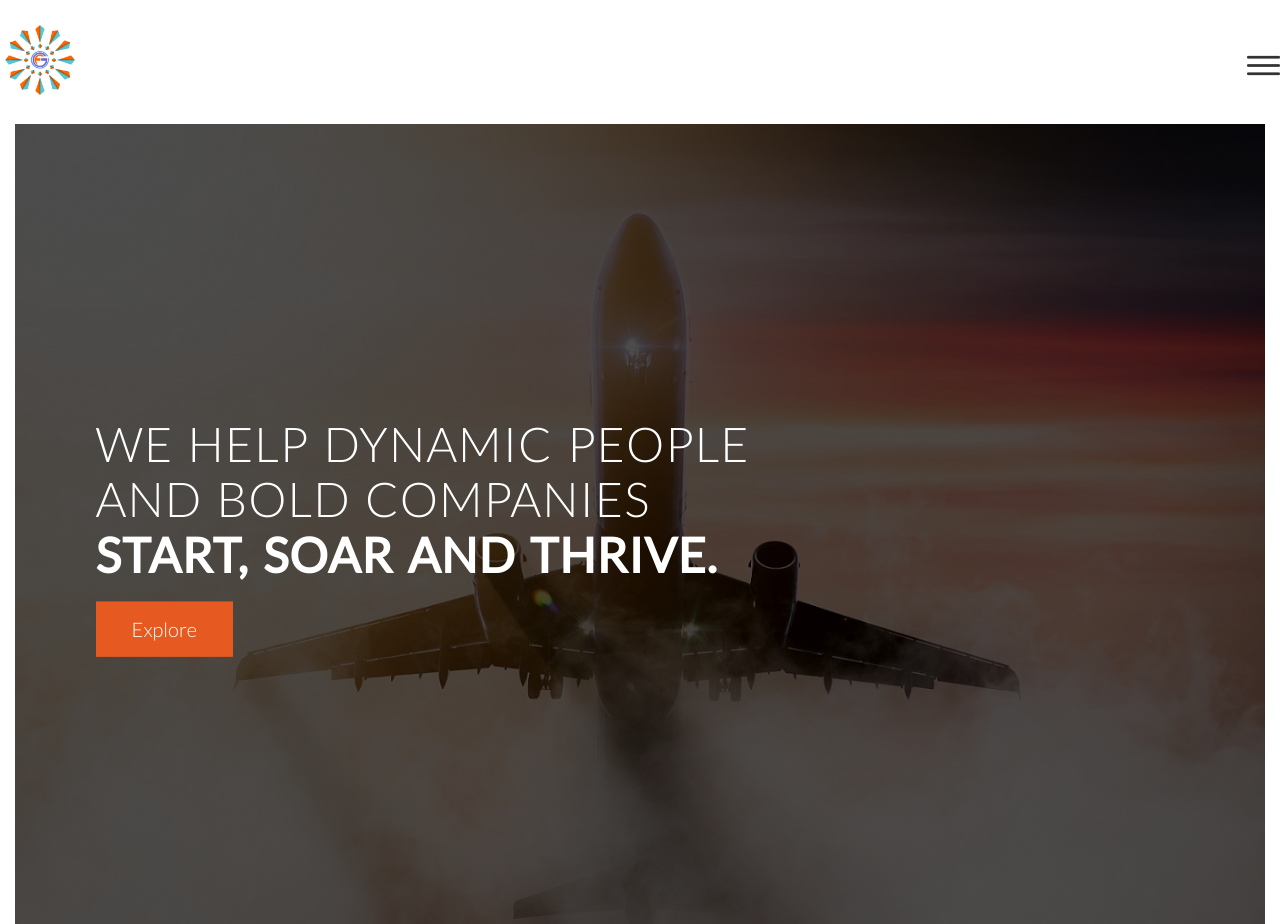
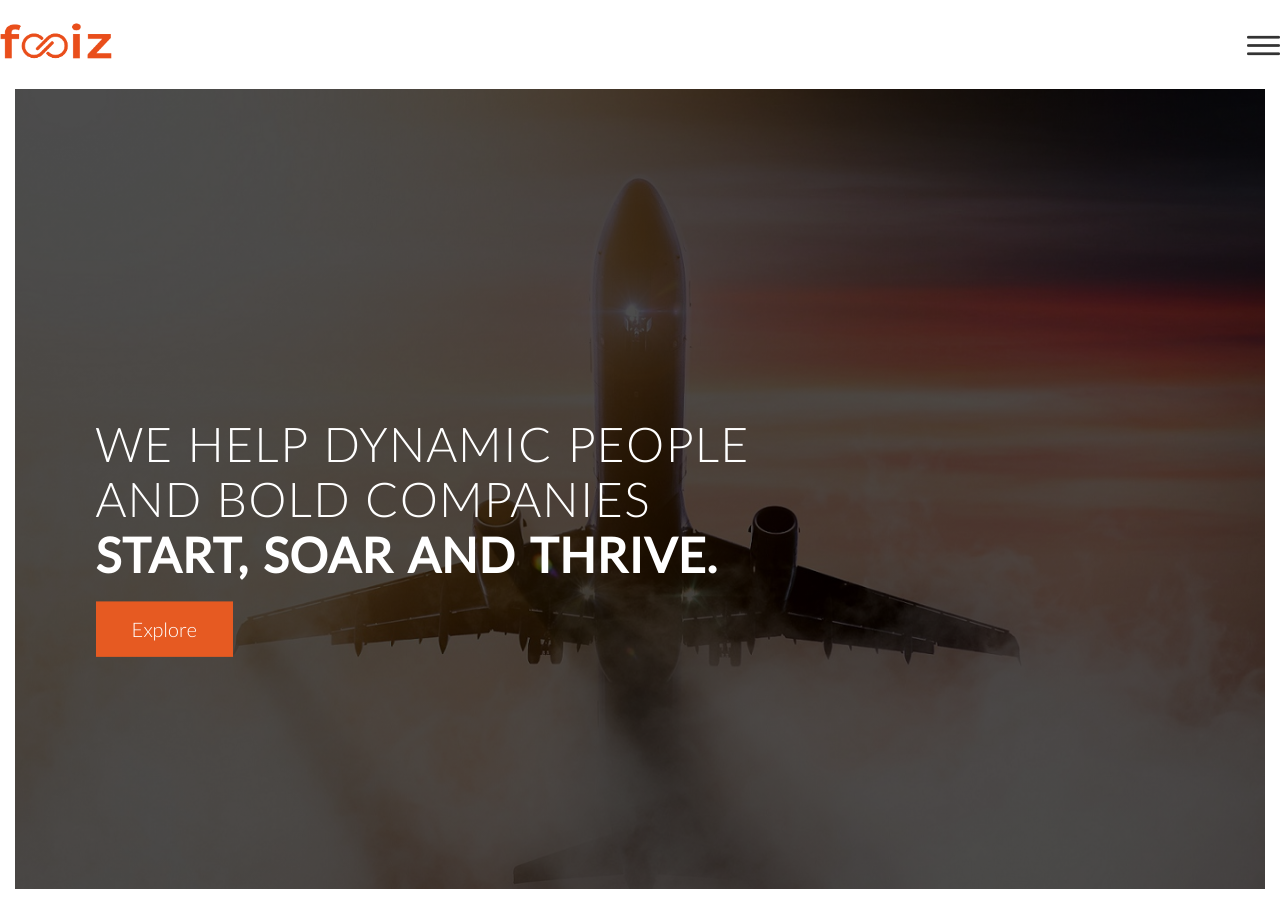
Before and after one commit to developerjamiu/developerjamiu.github.io, a plain HTML site: page GlobalFaaiz/corporate/index.html in a window 1280 px wide. Shown: the top 924 px of the page. Drawn offline with nearby package versions, Linux system fonts and the light colour scheme.

Commit message:
Changed Website Logo

```diff
--- a/GlobalFaaiz/corporate/index.html
+++ b/GlobalFaaiz/corporate/index.html
@@ -25,7 +25,7 @@
     <header>
       <nav>
         <div class="row">
-          <img src="resources/img/phoenix-logo.png" class="logo" />
+          <img src="resources/img/logo_orange.png" class="logo" />
           <i class="ion-ios-menu main-nav" onclick="openNav()"></i>
           <div id="mySidenav" class="sidenav">
             <a href="javascript:void(0)" class="closebtn" onclick="closeNav()"
@@ -314,7 +314,7 @@
       <div class="row">
         <div class="col span-1-of-2">
           <div style="margin-bottom: 10%">
-            <img src="resources/img/phoenix-logo.png" class="logo" />
+            <img src="resources/img/logo_white.png" class="logo" />
           </div>
           <div class="footer-nav">
             <a href="index.html"><h3>Home</h3></a>
--- a/GlobalFaaiz/corporate/resources/css/style.css
+++ b/GlobalFaaiz/corporate/resources/css/style.css
@@ -222,7 +222,8 @@ input[type="submit"] {
 /* Header */
 /* ---------------------------------------------*/
 header nav {
-  margin-bottom: 20px;
+  margin-top: 20px;
+  margin-bottom: 10px;
 }
 
 header nav .row {
@@ -230,8 +231,7 @@ header nav .row {
 }
 
 .logo {
-  padding-top: 20px;
-  height: 100px;
+  height: 50px;
   width: auto;
 }
 
@@ -244,7 +244,6 @@ header nav .row {
 .main-nav {
   float: right;
   list-style: none;
-  margin-top: 40px;
   font-size: 220%;
   color: #333333;
 }
```
Also changed, not shown: GlobalFaaiz/corporate/about.html (+2 -2 lines), GlobalFaaiz/corporate/services.html (+1 -1 lines), GlobalFaaiz/corporate/work.html (+2 -2 lines), GlobalFaaiz/corporate/resources/img/logo_orange.png (added), GlobalFaaiz/corporate/resources/img/logo_white.png (added).
